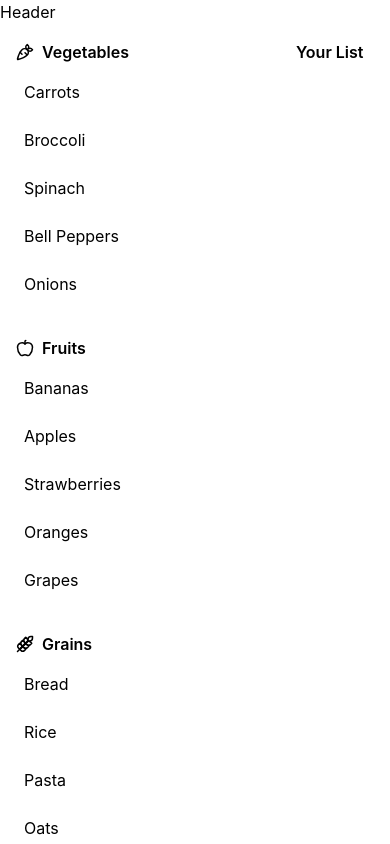
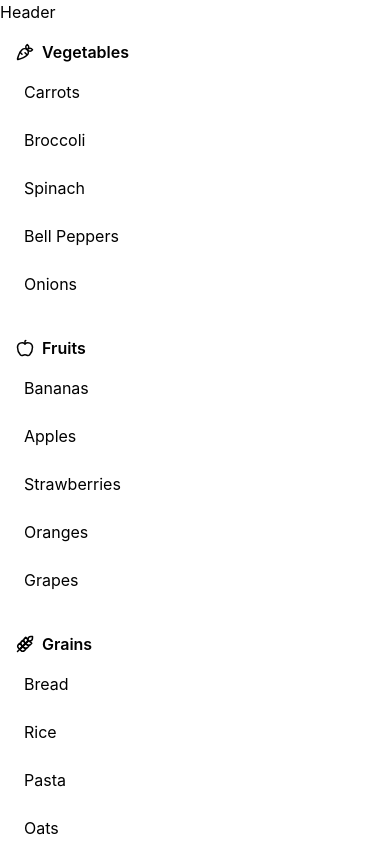
Before and after one commit to Riot-Mind-Studios-LLC/dont-forget-the-bacon, a React (Vite) app: page / in a window 390 px wide. Shown: the top 844 px of the page. Built offline with nearby package versions, Linux system fonts and the light colour scheme.

Commit message:
Make LayoutDashboard responsive: stacked on mobile, two-column grid on md+

```diff
--- a/src/components/LayoutDashboard.jsx
+++ b/src/components/LayoutDashboard.jsx
@@ -7,7 +7,7 @@ const LayoutDashboard = ({ groceryList, setGroceryList }) => {
   return (
     <div className="min-h-screen">
       <header>Header</header>
-      <main className="grid grid-cols-[280px_1fr]">
+      <main className="grid grid-cols-1 md:grid-cols-[280px_1fr]">
 
         {/* preset panel */}
         <PresetPanel groceryList={groceryList} setGroceryList={setGroceryList} />
```
